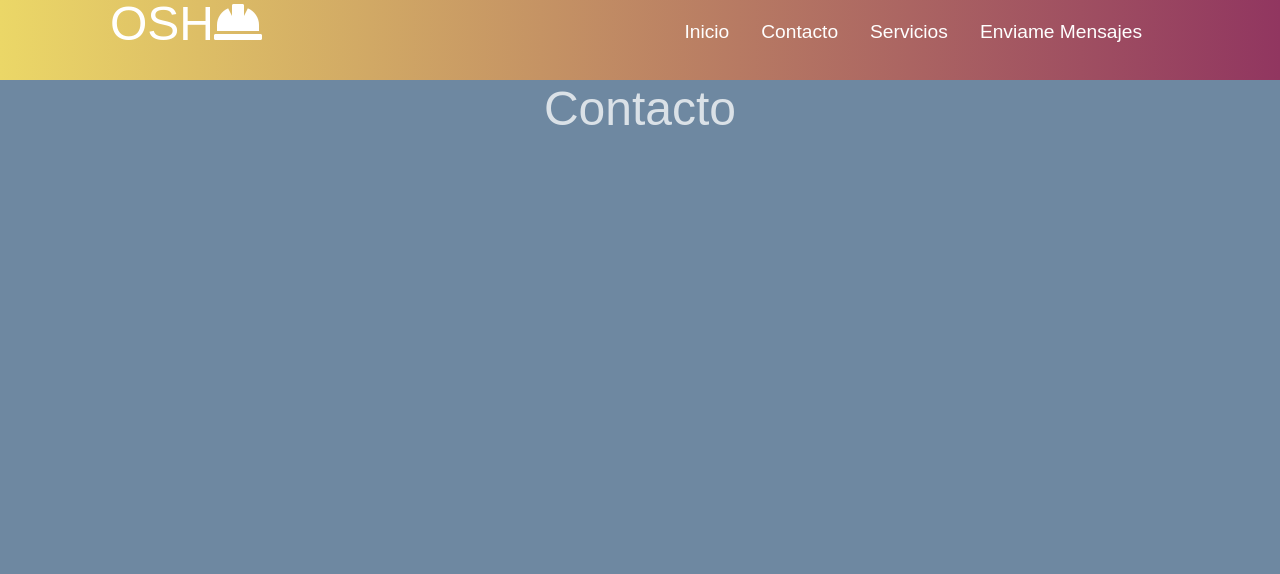
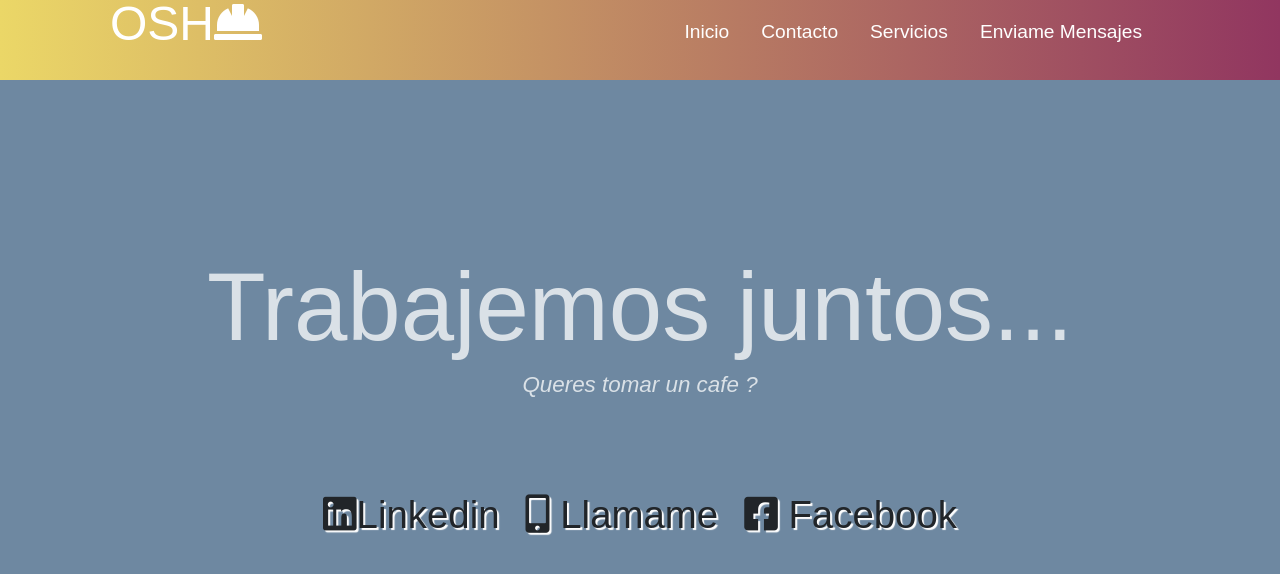
Before and after one commit to gonzalolater/proyectoleoOSH, a React (Create React App) app: page /contacto in a window 1280 px wide. Shown: the top 574 px of the page. Built offline with nearby package versions, Linux system fonts and the light colour scheme.

Commit message:
Completado de la Pagina Contacto

```diff
--- a/src/components/Contacto.js
+++ b/src/components/Contacto.js
@@ -1,10 +1,28 @@
 import React from 'react'
+import './Navbar/styles/Foto.css'
 
 const Contacto = () => {
     return (
         <div>
-            <h1> Contacto </h1>
-
+<section id="contact" class="contact-section">
+    <div class="contact-section-header">
+      <h2>Trabajemos juntos...</h2>
+      <p>Queres tomar un cafe ?</p>
+    </div>
+    <div class="contact-links">
+      <a href="https://www.linkedin.com/in/leandro-ariel-aguilar-osh/" class="btn contact-details"
+        ><i class="fab fa-linkedin"></i>Linkedin</a
+      >
+      <a href="tel:+54 9 11 3304 8172" class="btn contact-details"
+        ><i class="fas fa-mobile-alt"></i> Llamame</a
+      >
+      <a
+        href="https://www.facebook.com/aguilar.leandro.3"
+        class="btn contact-details"
+        ><i class="fab fa-facebook-square"></i> Facebook</a
+      >
+    </div>
+  </section>
         </div>
     )
 }
--- a/src/components/Navbar/styles/Foto.css
+++ b/src/components/Navbar/styles/Foto.css
@@ -1,3 +1,9 @@
+:root {
+  --main-white: #F1F37A;
+  --main-red: #7A0F85;
+  --main-blue: #45567d;
+  --main-gray: #0F8583;
+}
 body {
     font-family: Arial, sans-serif;
     font-size: 1.4rem;
@@ -35,3 +41,47 @@ body {
     bottom: 0;
     width: 100%;
 }
+
+.contact-section {
+  display: flex;
+  flex-direction: column;
+  justify-content: center;
+  align-items: center;
+  text-align: center;
+  width: 100%;
+  height: 80vh;
+  padding: 0 2rem;
+}
+
+.contact-section-header > h2 {
+  font-size: 6rem;
+}
+
+@media (max-width: 28.75em) {
+  .contact-section-header > h2 {
+    font-size: 4rem;
+  }
+}
+
+.contact-section-header > p {
+  font-style: italic;
+}
+
+.contact-links {
+  display: flex;
+  justify-content: center;
+  width: 100%;
+  max-width: 980px;
+  margin-top: 4rem;
+  flex-wrap: wrap;
+}
+
+.contact-details {
+  font-size: 2.4rem;
+  text-shadow: 2px 2px 1px #fff;
+  transition: transform 0.3s ease-out;
+}
+
+.contact-details:hover {
+  transform: translateY(8px);
+}
```
